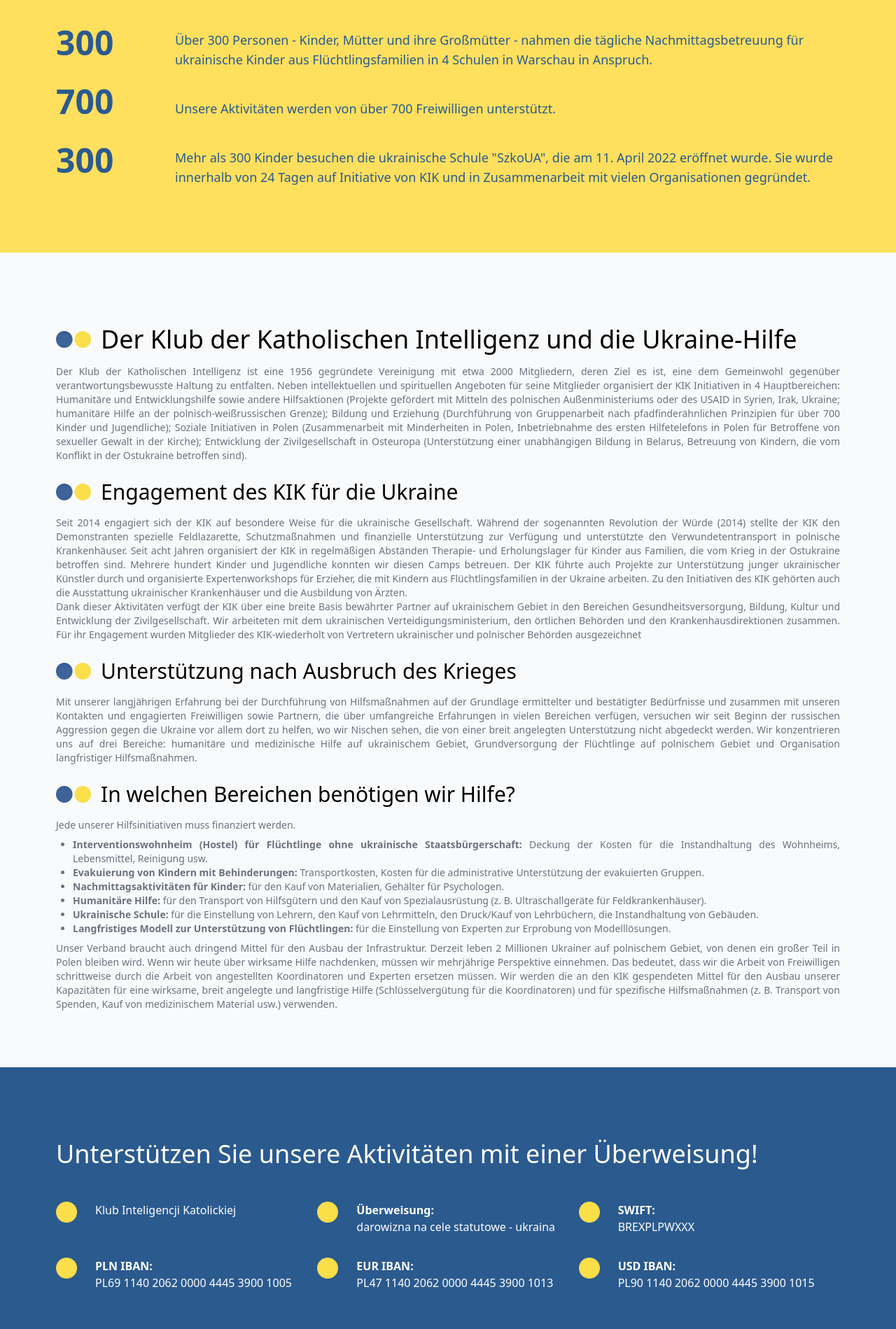
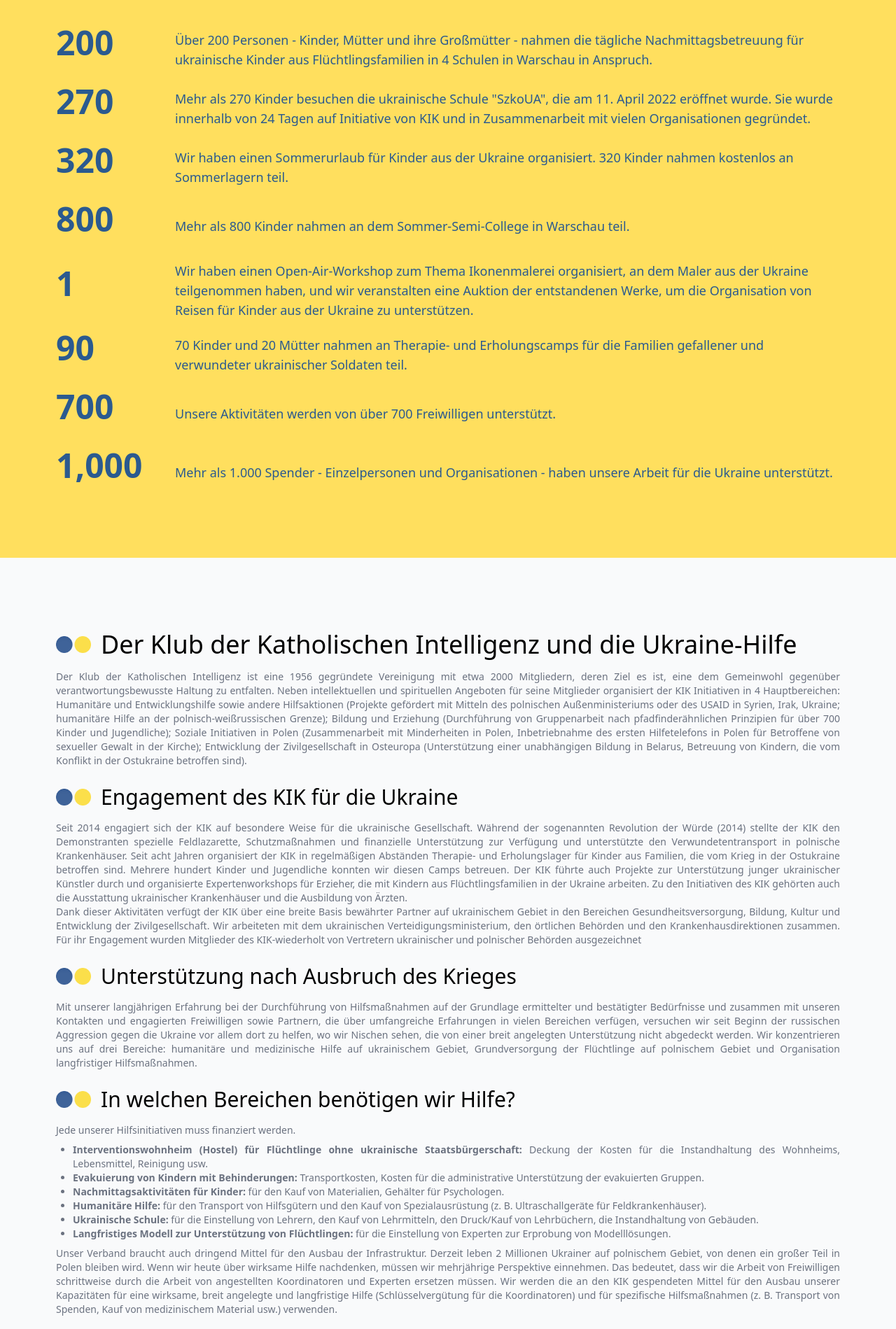
Before and after one commit to kik-waw/donate.kik.waw.pl, a Next.js app: page /de in a window 1280 px wide. Shown: the part 1987-3886 px from the top of the page at 70% size. Built offline with nearby package versions, Linux system fonts and the light colour scheme.

Commit message:
feat: text updates (#8)

```diff
--- a/components/BankTransfer.tsx
+++ b/components/BankTransfer.tsx
@@ -7,15 +7,17 @@ const BankTransfer: React.FC = () => {
     return (
         <div className="w-full bg-grayblue">
             <section className="container about text-white">
-                <div>
+                <div className="w-full">
                     <h2 className="mb-12">{t('Support us via a wire transfer!')}</h2>
-                    <ul className="">
-                        <li>{t('Klub Inteligencji Katolickiej')}</li>
-                        <li><b>{t('Transfer title')}:</b><br/> darowizna na cele statutowe - ukraina</li>
-                        <li><b>SWIFT:</b><br/> BREXPLPWXXX</li>
-                        <li><b>PLN IBAN:</b><br/> PL69 1140 2062 0000 4445 3900 1005</li>
-                        <li><b>EUR IBAN:</b><br/> PL47 1140 2062 0000 4445 3900 1013</li>
-                        <li><b>USD IBAN:</b><br/>PL90 1140 2062 0000 4445 3900 1015</li>
+                    <ul className="w-full">
+                        <li>
+                            <b>{t('Klub Inteligencji Katolickiej')}</b><br/>
+                            <b>{t('Transfer title')}:</b><br/> Darowizna na cele statutowe - ukraina <br/>
+                            <b>SWIFT:</b> <br/>BREXPLPWXXX <br/>
+                            <b>PLN IBAN:</b> <br/>PL69 1140 2062 0000 4445 3900 1005 <br/>
+                            <b>EUR IBAN:</b> <br/>PL47 1140 2062 0000 4445 3900 1013 <br/>
+                            <b>USD IBAN:</b> <br/>PL90 1140 2062 0000 4445 3900 1015 <br/>
+                        </li>
                     </ul>
                     <div className="w-4/5 md:w-1/2 mt-6">
                         <PaymentButton />
--- a/components/Counters.tsx
+++ b/components/Counters.tsx
@@ -10,12 +10,17 @@ const Counters: React.FC = () => {
                 <div>
                     <h2 className="text-grayblue pb-4">{t('What we did')}</h2>
                     <Counter number={750}>{t('We evacuated')}</Counter>
+                    <Counter number={170}>{t('We created base')}</Counter>
                     <Counter number={700}>{t('We hosted')}</Counter>
-                    <Counter number={170}>{t('We created base')}</Counter>
-                    <Counter number={12}>{t('We sent')}</Counter>
-                    <Counter number={300}>{t('We conduct afternoon club acivities')}</Counter>
+                    <Counter number={200}>{t('We sent')}</Counter>
+                    <Counter number={200}>{t('We conduct afternoon club acivities')}</Counter>
+                    <Counter number={270}>{t('School')}</Counter>
+                    <Counter number={320}>{t('Summer camp')}</Counter>
+                    <Counter number={800}>{t('City summer camp')}</Counter>
+                    <Counter number={1}>{t('Icons camp')}</Counter>
+                    <Counter number={90}>{t('Therapeutic camp')}</Counter>
                     <Counter number={700}>{t('Volunteers')}</Counter>
-                    <Counter number={300}>{t('School')}</Counter>
+                    <Counter number={1000}>{t('Donnors')}</Counter>
                 </div>
             </section>
         </div>
--- a/content/strings.de.json
+++ b/content/strings.de.json
@@ -15,8 +15,13 @@
   "We evacuated": "Wir haben über 750 Menschen aus dem ukrainischen Hoheitsgebiet evakuiert bzw. ihre Evakuierung unterstützt. Mehr als die Hälfte davon sind Menschen mit Behinderungen.",
   "We hosted": "Wir haben bereits über 700 Flüchtlinge aus 39 Ländern in unserem Interventionswohnheim (Hostel) untergebracht.",
   "We created base": "Wir haben eine Datenbank mit über 170 Wohnungen für Flüchtlinge angelegt und. unterstützen auch private Gastgeber in ihren Häusern.",
-  "We sent": "Wir haben 12 Tonnen Lebensmittel, Hygieneartikel und medizinische Ausrüstung in die Ukraine geschickt.",
-  "We conduct afternoon club acivities": "Über 300 Personen - Kinder, Mütter und ihre Großmütter - nahmen die tägliche Nachmittagsbetreuung für ukrainische Kinder aus Flüchtlingsfamilien in 4 Schulen in Warschau in Anspruch.",
+  "We sent": "Wir haben 200 Tonnen Lebensmittel, Hygieneartikel und medizinische Ausrüstung in die Ukraine geschickt.",
+  "We conduct afternoon club acivities": "Über 200 Personen - Kinder, Mütter und ihre Großmütter - nahmen die tägliche Nachmittagsbetreuung für ukrainische Kinder aus Flüchtlingsfamilien in 4 Schulen in Warschau in Anspruch.",
   "Volunteers": "Unsere Aktivitäten werden von über 700 Freiwilligen unterstützt.",
-  "School": "Mehr als 300 Kinder besuchen die ukrainische Schule \"SzkoUA\", die am 11. April 2022 eröffnet wurde. Sie wurde innerhalb von 24 Tagen auf Initiative von KIK und in Zusammenarbeit mit vielen Organisationen gegründet."
+  "School": "Mehr als 270 Kinder besuchen die ukrainische Schule \"SzkoUA\", die am 11. April 2022 eröffnet wurde. Sie wurde innerhalb von 24 Tagen auf Initiative von KIK und in Zusammenarbeit mit vielen Organisationen gegründet.",
+  "Summer camp": "Wir haben einen Sommerurlaub für Kinder aus der Ukraine organisiert. 320 Kinder nahmen kostenlos an Sommerlagern teil.",
+  "City summer camp": "Mehr als 800 Kinder nahmen an dem Sommer-Semi-College in Warschau teil.",
+  "Icons camp": "Wir haben einen Open-Air-Workshop zum Thema Ikonenmalerei organisiert, an dem Maler aus der Ukraine teilgenommen haben, und wir veranstalten eine Auktion der entstandenen Werke, um die Organisation von Reisen für Kinder aus der Ukraine zu unterstützen.",
+  "Therapeutic camp": "70 Kinder und 20 Mütter nahmen an Therapie- und Erholungscamps für die Familien gefallener und verwundeter ukrainischer Soldaten teil.",
+  "Donnors": "Mehr als 1.000 Spender - Einzelpersonen und Organisationen - haben unsere Arbeit für die Ukraine unterstützt."
 }
```
Also changed, not shown: content/about-text.pl.md (+6 -7 lines), content/bottom-text.pl.md (+6 -8 lines), content/strings.en.json (+8 -3 lines), content/strings.fr.json (+7 -2 lines), content/strings.pl.json (+12 -7 lines), content/top-text.pl.md (+1 -1 lines).
